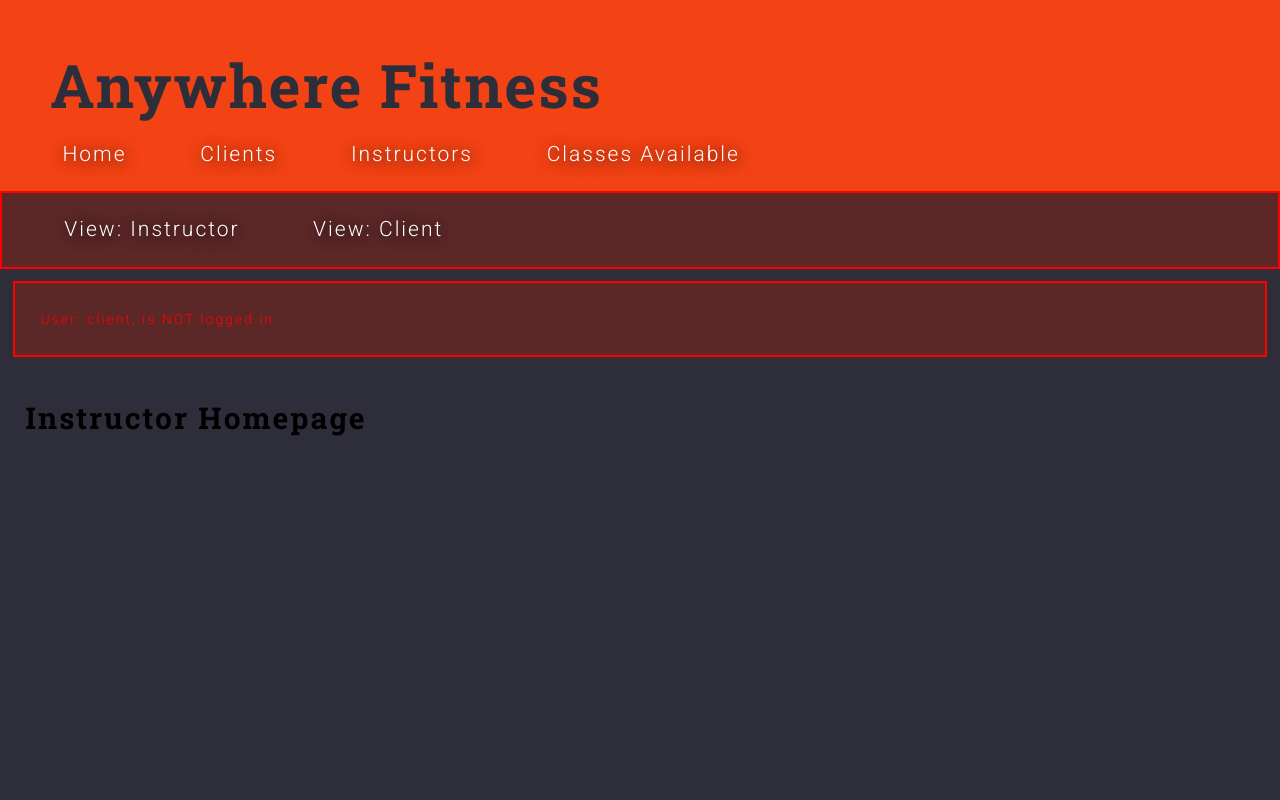
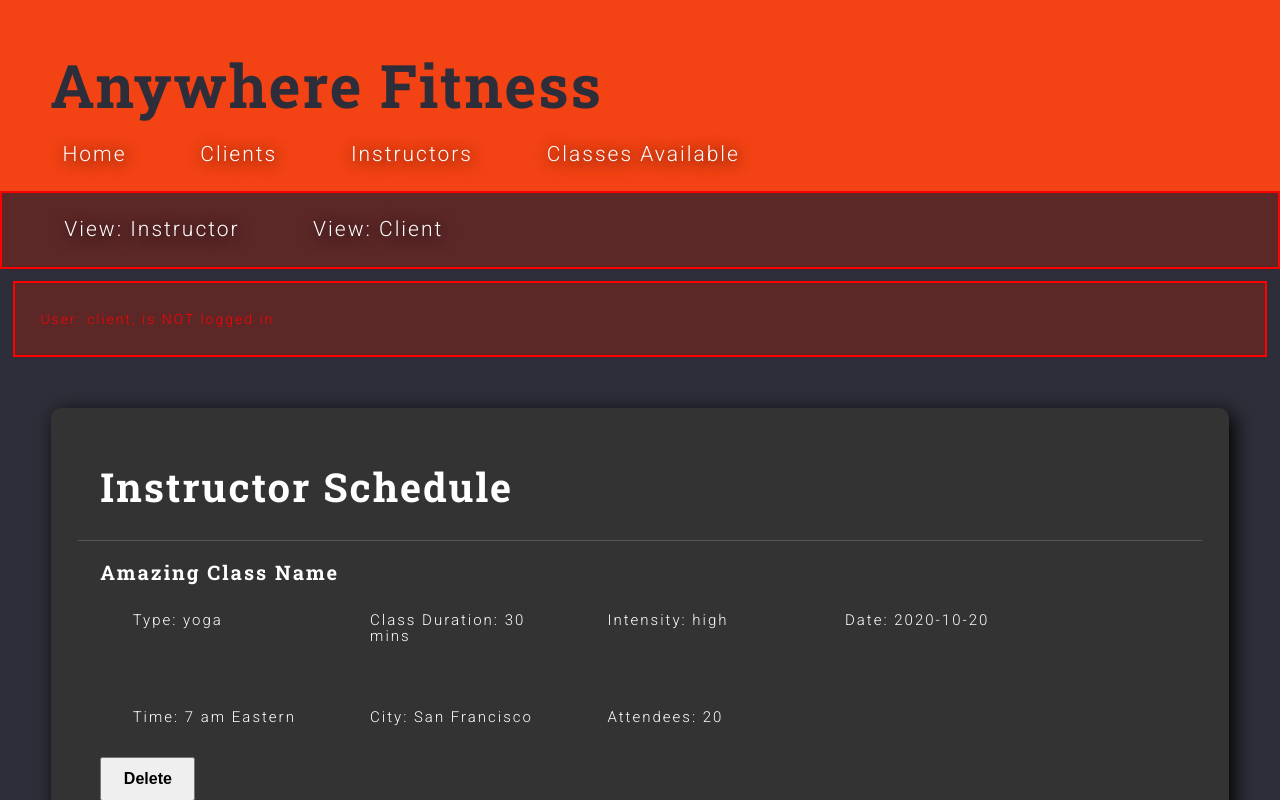
Before and after one commit to Anywhere-Fitness-10162020/App, a React (Create React App) app: page /instructors/home in a window 1280 px wide. Shown: the top 800 px of the page. Built offline with nearby package versions, Linux system fonts and the light colour scheme; no server answers.

Commit message:
Moved logged in Instructor components to instructor homepage

```diff
--- a/src/App.js
+++ b/src/App.js
@@ -57,10 +57,6 @@ export default function App(props) {
                 <Route path='/clients/home' >
                     <ClientHome />
                 </Route>
-                <Route path='/instructors/createclass'>
-                    <InstructorSchedule />
-                    <CreateClass />
-                </Route>
                 <Route path='/instructors/confirmation'>
                     <InstructorConfirmation />
                 </Route>
--- a/src/components/InstructorHome.js
+++ b/src/components/InstructorHome.js
@@ -1,5 +1,7 @@
 import React from 'react';
 import {connect} from 'react-redux';
+import InstructorSchedule from './InstructorSchedule'
+import CreateClass from './CreateClass'
 
 const InstructorHome = (props) => {
     const {loggedIn, userRole} = props;
@@ -7,7 +9,9 @@ const InstructorHome = (props) => {
     return (
         <div>
             <p className="testing">User: {userRole}, {loggedIn ? "is logged in" : "is NOT logged in"}</p>
-            <h2>Instructor Homepage</h2>
+
+            <InstructorSchedule />
+            <CreateClass />
         </div>
     );
 };
```
